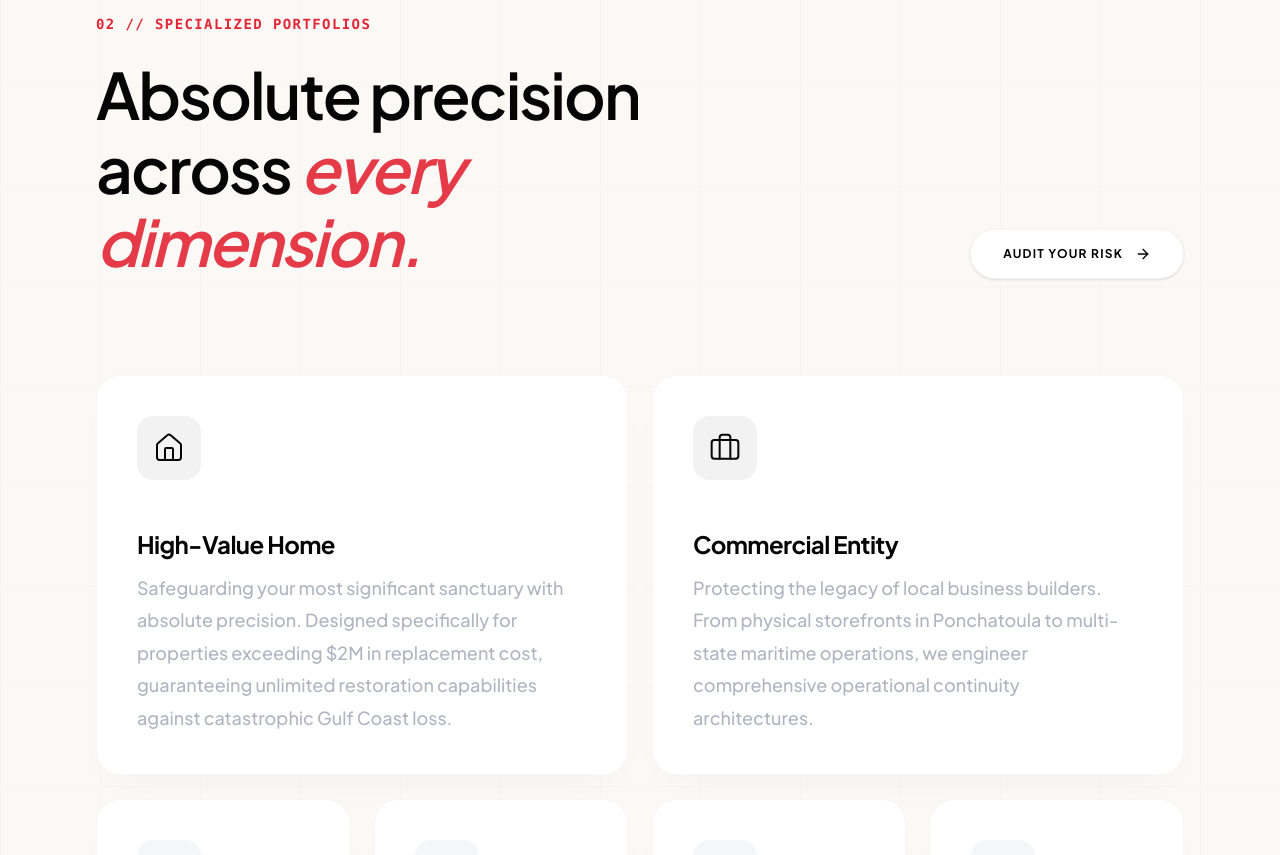
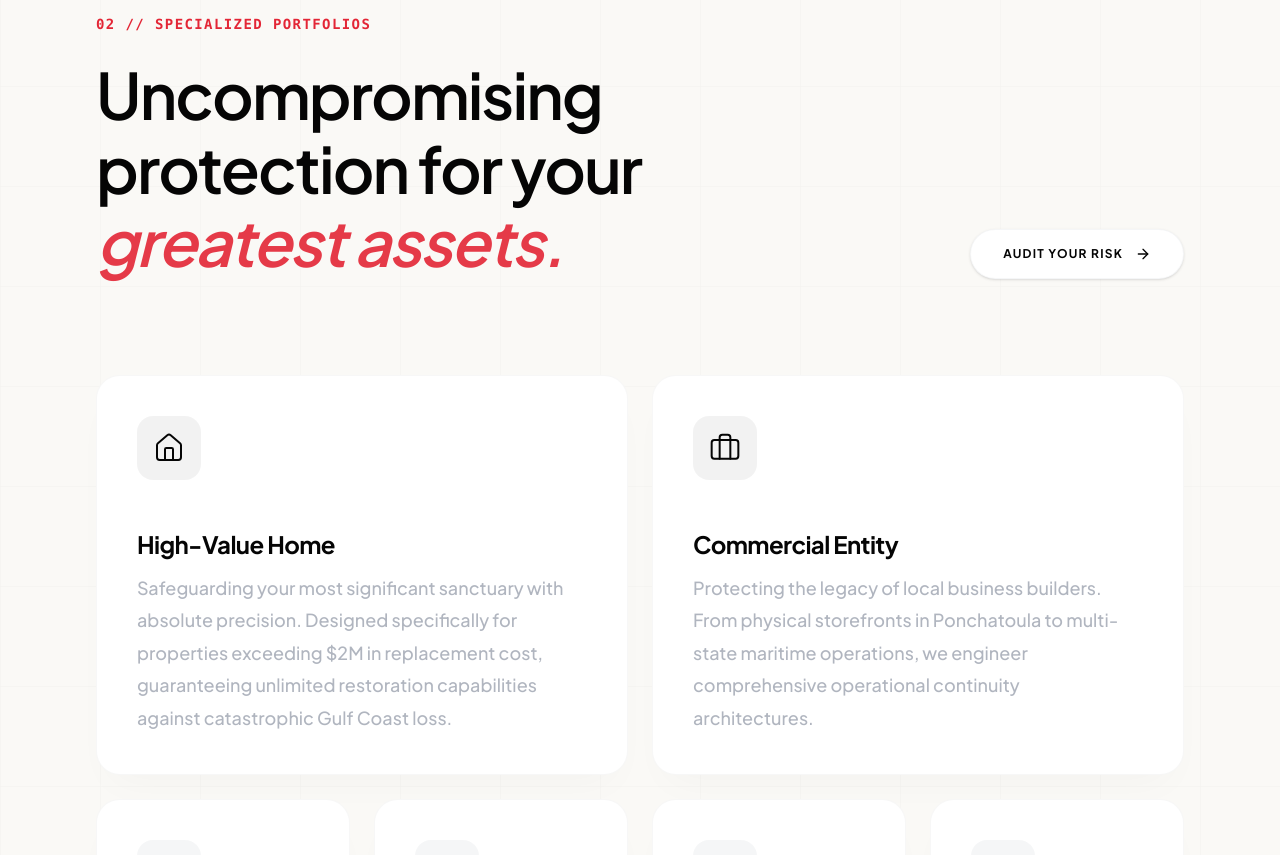
Before and after one commit to Founditmarketing/new-insight, a React (Vite) app: page / in a window 1280 px wide. Shown: the part 1860-2715 px from the top of the page. Built offline with nearby package versions, Linux system fonts and the light colour scheme; no server answers.

Commit message:
style(copy): refine ServicesGrid h2 and change CTA text

```diff
--- a/src/components/ServicesGrid.tsx
+++ b/src/components/ServicesGrid.tsx
@@ -181,7 +181,7 @@ export function ServicesGrid() {
               transition={{ duration: 0.8, delay: 0.1, ease: [0.16, 1, 0.3, 1] }}
               className="text-fluid-h2 font-sans font-bold text-ink tracking-tight leading-[1.1]"
             >
-              Absolute precision across <span className="text-accent italic font-serif opacity-90">every dimension.</span>
+              Uncompromising protection for your <span className="text-accent italic font-serif opacity-90">greatest assets.</span>
             </motion.h2>
           </div>
 
```
